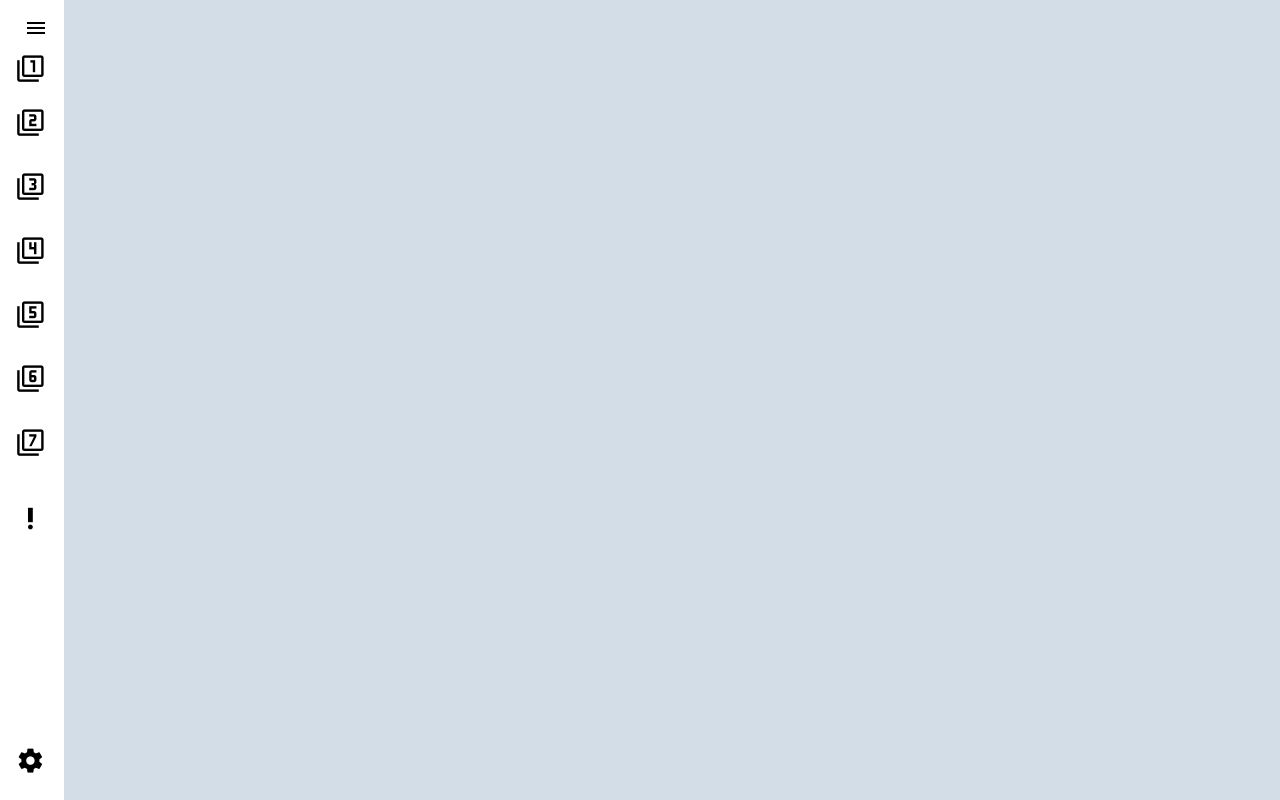
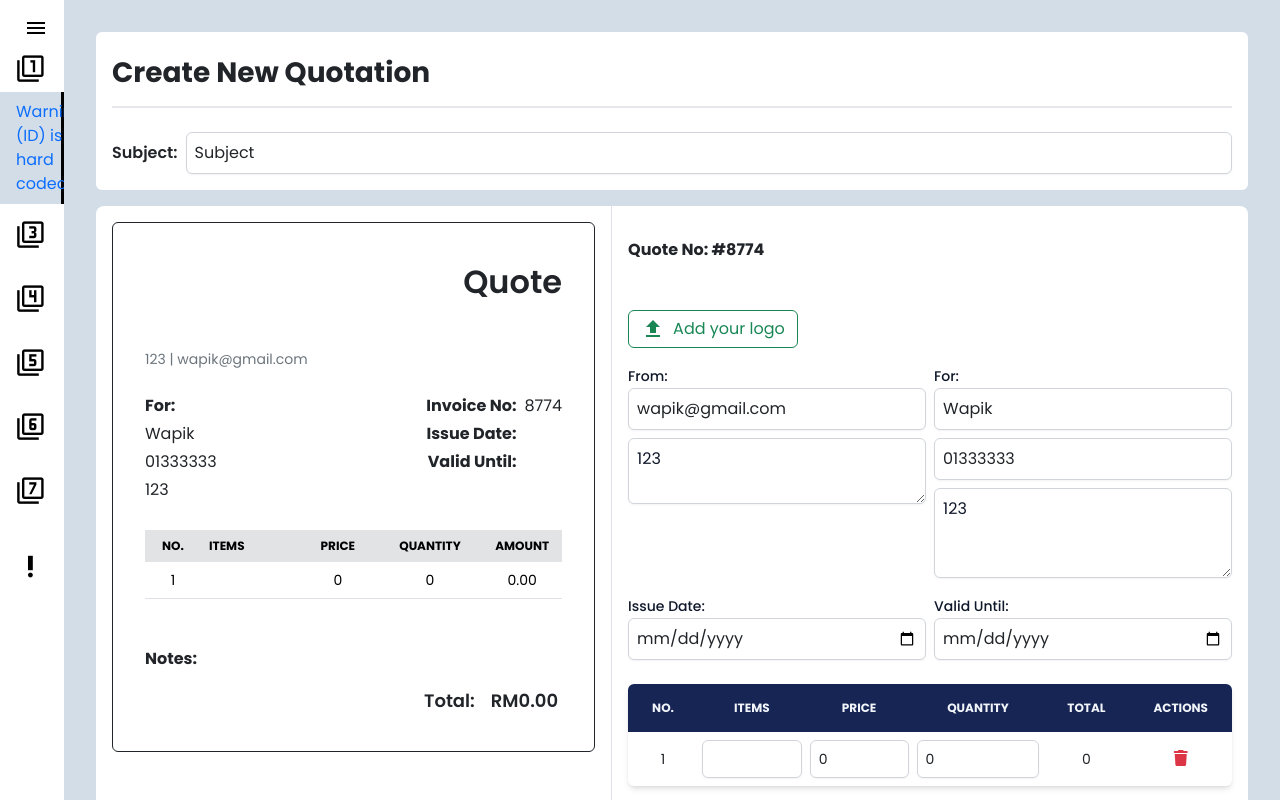
Before and after one commit to hsyad/Frontend-MADBook, a Vue app: page /create-quotation/2 in a window 1280 px wide. Shown: the top 800 px of the page. Built offline with nearby package versions, Linux system fonts and the light colour scheme.

Commit message:
Quote Fix Update

```diff
--- a/src/components/Sidebar.vue
+++ b/src/components/Sidebar.vue
@@ -56,7 +56,7 @@
         </div>
         <!-- CREATE QUOTE -->
         <div class="sidebar-links">
-            <router-link class="button" to="/create-quotation">
+            <router-link class="button" to="/create-quotation/2"> Warning! (ID) is hard coded
                 <span class="material-icons">filter_2</span>
                 <span class="text">Create Quote</span>
             </router-link>
--- a/src/router/index.js
+++ b/src/router/index.js
@@ -45,14 +45,16 @@ const router = createRouter({
             component: MADBook,
         },
         {
-            path: '/create-quotation',
+            path: '/create-quotation/:id',
             name: 'CreateQuotation',
             component: CreateQuote,
+            props: true,
         },
         {
             path: '/quotation/:id',
             name: 'QuotationDetails',
             component: QuoteDetails,
+            props: true
         },
         {
             path: '/create-delivery-order',
--- a/src/views/tasks/billing/MADBook.vue
+++ b/src/views/tasks/billing/MADBook.vue
@@ -18,7 +18,7 @@
                     <li class="nav-item">
                         <button class="nav-link"
                             :class="{ active: currentTab === 'invoice', 'text-muted': currentTab !== 'invoice' }"
-                            @click="currentTab = 'invoice', fetchInvoice()" :style="{
+                            @click="currentTab = 'invoice', fetchInvoice(borrowerId)" :style="{
                                 backgroundColor: currentTab === 'invoice' ? '#198754' : '',
                                 color: currentTab === 'invoice' ? 'white' : '',
                                 border: currentTab === 'invoice' ? 'none' : '',
@@ -30,10 +30,11 @@
             </div>
 
             <!-- ADD NEW QUOTATION -->
-            <button class="btn btn-success rounded-md text-white font-bold w-40" v-if="currentTab === 'quotation'"
-                @click="addQuote">
-                Add Quotation
-            </button>
+             <RouterLink :to="{name: 'CreateQuotation',params: {id: String(borrowerId)}}"
+                            class="btn btn-success rounded-md text-white font-bold w-40"
+                            v-if="currentTab === 'quotation'" >
+                            Add Quotation
+            </RouterLink>
         </div>
 
         <!-- CONTENT AREA -->
@@ -95,8 +96,8 @@
                         <tr v-for="(invoice, index) in invoices" :key="invoice.id" @click="viewInvoiceDetails()">
                             <td class="border border-gray-300 px-4 py-2">{{ index + 1 }}</td>
                             <td class="border border-gray-300 px-4 py-2">{{ "#00" + invoice.id }}</td>
-                            <td class="border border-gray-300 px-4 py-2">{{ invoice.c_name }}</td>
-                            <td class="border border-gray-300 px-4 py-2">{{ invoice.subject }}</td>
+                            <td class="border border-gray-300 px-4 py-2">{{ invoice.quotations.c_name }}</td>
+                            <td class="border border-gray-300 px-4 py-2">{{ invoice.quotations.subject }}</td>
                             <td class="border border-gray-300 px-4 py-2">{{ invoice.i_total }}</td>
                             <td class="border border-gray-300 px-4 py-2">
                                 <button
@@ -123,8 +124,7 @@ import { useRoute, useRouter } from 'vue-router';
 import axios from 'axios';
 
 onMounted(() => {
-    fetchQuote(2);
-    fetchInvoice(2);
+    fetchQuote(borrowerId);
 });
 
 const quotes = ref([])
@@ -141,10 +141,6 @@ const router = useRouter();
 
 const statusButton = ref("Pending");
 const currentTab = ref("quotation");
-
-const addQuote = () => {
-    router.push('/create-quotation');
-};
 
 const confirmStatus = computed(() => {
     return (quote) => {
@@ -195,7 +191,6 @@ const fetchInvoice = async (borrowerId) => {
     try {
         const response = await axios.get(`http://quotation.test/api/All/Invoices/${borrowerId}`);
         invoices.value = response.data;
-        console.log("Filtered Invoices:", invoices.value);
     } catch (error) {
         console.error("Error fetching invoices:", error);
     }
--- a/src/views/tasks/billing/QuoteDetails.vue
+++ b/src/views/tasks/billing/QuoteDetails.vue
@@ -51,7 +51,7 @@
                             <div class="text-start">
                                 <div class="d-flex gap-3">
                                     <p><strong>Quote No: </strong> </p>
-                                    <p>{{ quoteId }}</p>
+                                    <p>{{ "#MAD00"+quoteId.id }}</p>
                                 </div>
                                 <div class="d-flex gap-2">
                                     <p><strong>Issue Date: </strong> </p>
@@ -131,14 +131,19 @@ const items = ref([]);
 const devOr = ref({});
 const inv = ref({});
 const showEditModal = ref(false);
-const quoteId = route.params.id;
+const quoteId = defineProps({
+    id:{
+        required: true,
+        type: String
+    }
+})
 
 //Fetch quotation details
 const fetchQuoteDetails = async () => {
     try {
-        console.log("Fetching quotation for ID: ", quoteId);
+        console.log("Fetching quotation for ID: ", quoteId.id);
 
-        const response = await axios.get(`http://quotation.test/api/Quotation/${quoteId}`);
+        const response = await axios.get(`http://quotation.test/api/Quotation/`+quoteId.id );
 
         if (response.data) {
             quote.value = response.data;
--- a/src/views/tasks/billing/createQuote.vue
+++ b/src/views/tasks/billing/createQuote.vue
@@ -48,8 +48,8 @@
                     <div class="d-flex gap-2 align-baseline">
                         <div class="flex-1">
                             <label for="name">From:</label>
-                            <input type="text" v-model="email_from" placeholder="Enter your email" required />
-                            <textarea v-model="business_address" placeholder="Enter your business address" required />
+                            <input type="text" v-model="email" placeholder="Enter your email" required />
+                            <textarea v-model="address" placeholder="Enter your business address" required />
                         </div>
 
                         <div class="flex-1">
@@ -134,23 +134,31 @@ import axios from 'axios';
 import Swal from 'sweetalert2';
 import router from '@/router';
 
+const borrower_id = defineProps({
+    id:{
+        required: true,
+    }
+})
 // FORM DETAILS
-const reference_number = ref('');
+const subject = ref('Subject');
+
 const logo = ref(null);
 const logo_name = ref(null);
 const logo_input = ref(null);
 const logo_path = ref(null);
 
-const email_from = ref('');
-const business_address = ref('');
-const subject = ref('');
-const c_name = ref('');
-const c_no = ref('');
-const c_address = ref('');
 const issue_date = ref('');
 const valid_date = ref('');
+const c_name = ref('Wapik');
+const c_address = ref('123');
+const c_no = ref('01333333');
+const email = ref('wapik@gmail.com');
+const address = ref('123');
 const items = reactive([{ name: '', price: 0, quantity: 0 }]);
 const notes = ref('');
+
+const reference_number = ref('');
+
 const previewContent = ref('');
 const sanitizedContent = computed(() => DOMPurify.sanitize(previewContent.value));
 
@@ -208,7 +216,7 @@ const generatePreviewContent = () => {
           ` : ""}
         </div>
 
-        <p class="text-secondary small">${business_address.value} | ${email_from.value}</p>
+        <p class="text-secondary small">${address.value} | ${email.value}</p>
 
         <div class="d-flex justify-between my-4">
           <div class="text-start flex-grow-1">
@@ -274,8 +282,7 @@ const saveQuoteToDatabase = async (quoteData) => {
     try {
         // Simulate saving the quote data to a database
         const response = await axios.post('http://quotation.test/api/Quotation/Store', quoteData); // Adjust URL to match your backend
-        const quoteId = response.data.id;
-        console.log(response.data);
+        const quoteId = response.data.quotation.id;
         Swal.fire("Success", "Quotation has been saved to the database!", "success");
         router.push(`/Quotation/${quoteId}`);
     } catch (error) {
@@ -303,8 +310,8 @@ const generateDocument = () => {
     if (validateForm()) {
         const quoteData = {
             logo: logo.value || null,
-            email_from: email_from.value.trim(),
-            business_address: business_address.value.trim(),
+            email: email.value.trim(),
+            address: address.value.trim(),
             subject: subject.value.trim(),
             c_name: c_name.value.trim(),
             c_no: c_no.value.trim(),
@@ -314,8 +321,9 @@ const generateDocument = () => {
             items: items.length > 0 ? items : [],
             total: calculate_total.value || 0,
             notes: notes.value.trim() || "",
+            borrower_id: borrower_id.id
         };
-
+        console.log(quoteData)
         saveQuoteToDatabase(quoteData);
     }
 };
```
